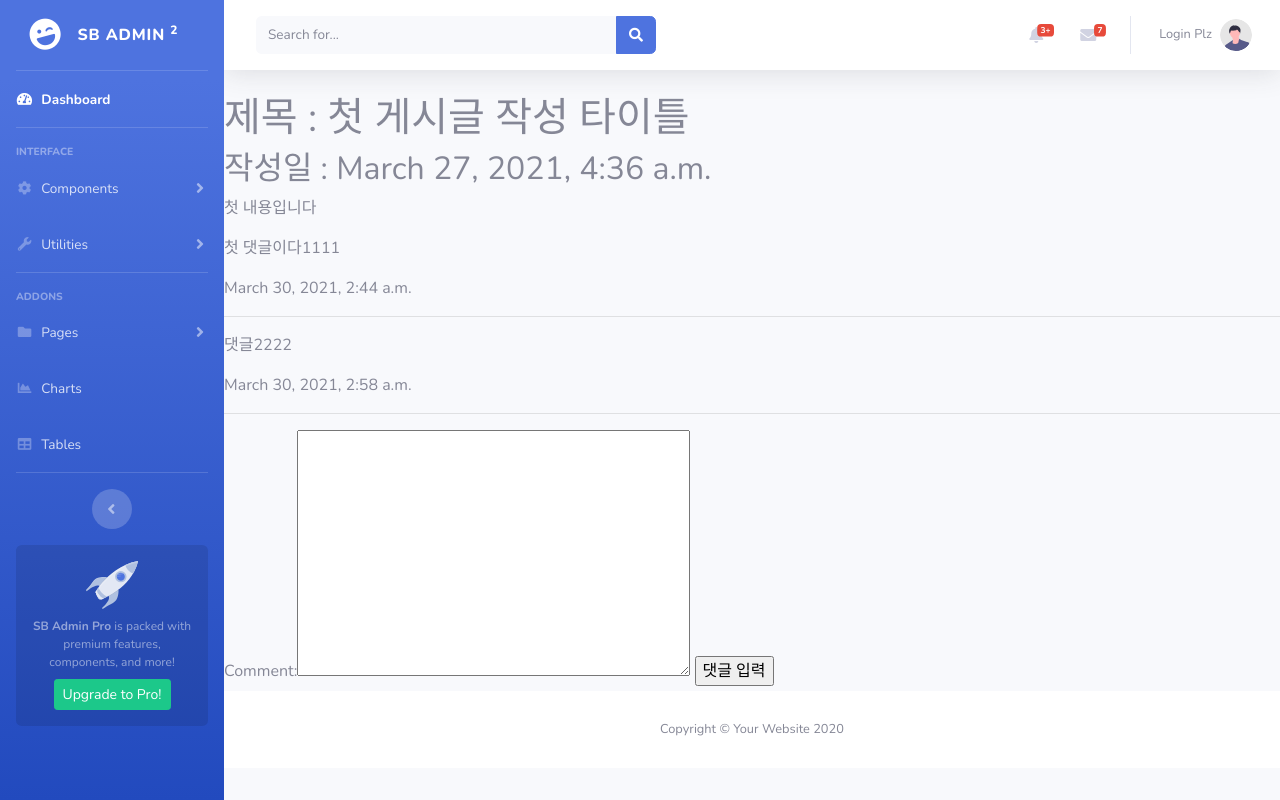
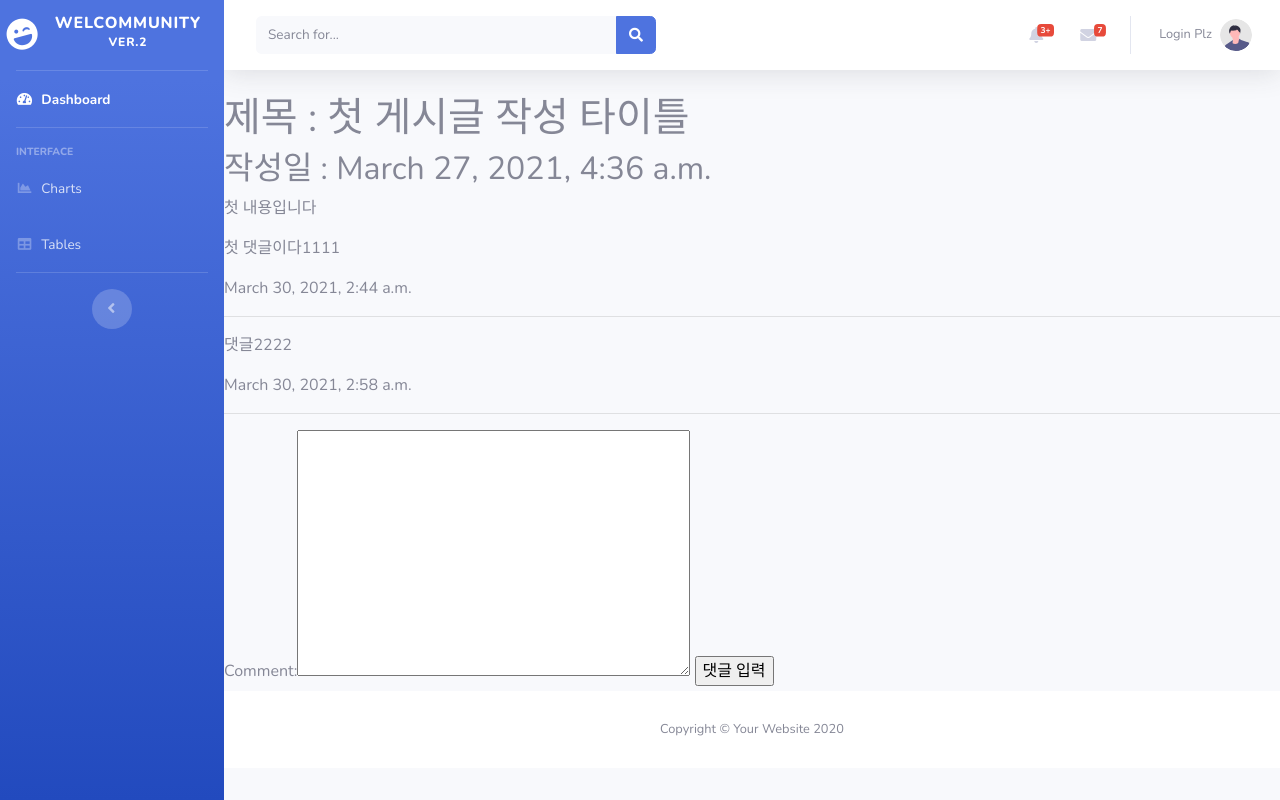
Before and after one commit to LEEJUNB/20210403_djangoCommunity, a Django app: page /detail/1 in a window 1280 px wide. Run offline with Django 3.2, Linux system fonts and the light colour scheme; data comes from the database, SQL or seed files in the repository; some libraries are stand-ins or nearby versions.

Commit message:
interface 수정

```diff
--- a/devcommu/commuapp/templates/base.html
+++ b/devcommu/commuapp/templates/base.html
@@ -11,7 +11,7 @@
     <meta name="description" content="">
     <meta name="author" content="">
 
-    <title>SB Admin 2 - Dashboard</title>
+    <title> Welcome Community </title>
 
     <!-- Custom fonts for this template-->
     <link href="{% static '/vendor/fontawesome-free/css/all.min.css' %}" rel="stylesheet" type="text/css">
@@ -37,7 +37,7 @@
                 <div class="sidebar-brand-icon rotate-n-15">
                     <i class="fas fa-laugh-wink"></i>
                 </div>
-                <div class="sidebar-brand-text mx-3">SB Admin <sup>2</sup></div>
+                <div class="sidebar-brand-text mx-3"> WelCommunity <sup> ver.2</sup></div>
             </a>
 
             <!-- Divider -->
@@ -57,70 +57,6 @@
             <div class="sidebar-heading">
                 Interface
             </div>
-
-            <!-- Nav Item - Pages Collapse Menu -->
-            <li class="nav-item">
-                <a class="nav-link collapsed" href="#" data-toggle="collapse" data-target="#collapseTwo"
-                    aria-expanded="true" aria-controls="collapseTwo">
-                    <i class="fas fa-fw fa-cog"></i>
-                    <span>Components</span>
-                </a>
-                <div id="collapseTwo" class="collapse" aria-labelledby="headingTwo" data-parent="#accordionSidebar">
-                    <div class="bg-white py-2 collapse-inner rounded">
-                        <h6 class="collapse-header">Custom Components:</h6>
-                        <a class="collapse-item" href="buttons.html">Buttons</a>
-                        <a class="collapse-item" href="cards.html">Cards</a>
-                    </div>
-                </div>
-            </li>
-
-            <!-- Nav Item - Utilities Collapse Menu -->
-            <li class="nav-item">
-                <a class="nav-link collapsed" href="#" data-toggle="collapse" data-target="#collapseUtilities"
-                    aria-expanded="true" aria-controls="collapseUtilities">
-                    <i class="fas fa-fw fa-wrench"></i>
-                    <span>Utilities</span>
-                </a>
-                <div id="collapseUtilities" class="collapse" aria-labelledby="headingUtilities"
-                    data-parent="#accordionSidebar">
-                    <div class="bg-white py-2 collapse-inner rounded">
-                        <h6 class="collapse-header">Custom Utilities:</h6>
-                        <a class="collapse-item" href="utilities-color.html">Colors</a>
-                        <a class="collapse-item" href="utilities-border.html">Borders</a>
-                        <a class="collapse-item" href="utilities-animation.html">Animations</a>
-                        <a class="collapse-item" href="utilities-other.html">Other</a>
-                    </div>
-                </div>
-            </li>
-
-            <!-- Divider -->
-            <hr class="sidebar-divider">
-
-            <!-- Heading -->
-            <div class="sidebar-heading">
-                Addons
-            </div>
-
-            <!-- Nav Item - Pages Collapse Menu -->
-            <li class="nav-item">
-                <a class="nav-link collapsed" href="#" data-toggle="collapse" data-target="#collapsePages"
-                    aria-expanded="true" aria-controls="collapsePages">
-                    <i class="fas fa-fw fa-folder"></i>
-                    <span>Pages</span>
-                </a>
-                <div id="collapsePages" class="collapse" aria-labelledby="headingPages" data-parent="#accordionSidebar">
-                    <div class="bg-white py-2 collapse-inner rounded">
-                        <h6 class="collapse-header">Login Screens:</h6>
-                        <a class="collapse-item" href="login.html">Login</a>
-                        <a class="collapse-item" href="register.html">Register</a>
-                        <a class="collapse-item" href="forgot-password.html">Forgot Password</a>
-                        <div class="collapse-divider"></div>
-                        <h6 class="collapse-header">Other Pages:</h6>
-                        <a class="collapse-item" href="404.html">404 Page</a>
-                        <a class="collapse-item" href="blank.html">Blank Page</a>
-                    </div>
-                </div>
-            </li>
 
             <!-- Nav Item - Charts -->
             <li class="nav-item">
@@ -142,13 +78,6 @@
             <!-- Sidebar Toggler (Sidebar) -->
             <div class="text-center d-none d-md-inline">
                 <button class="rounded-circle border-0" id="sidebarToggle"></button>
-            </div>
-
-            <!-- Sidebar Message -->
-            <div class="sidebar-card">
-                <img class="sidebar-card-illustration mb-2" src="{% static 'img/undraw_rocket.svg' %}" alt="">
-                <p class="text-center mb-2"><strong>SB Admin Pro</strong> is packed with premium features, components, and more!</p>
-                <a class="btn btn-success btn-sm" href="https://startbootstrap.com/theme/sb-admin-pro">Upgrade to Pro!</a>
             </div>
 
         </ul>
```
